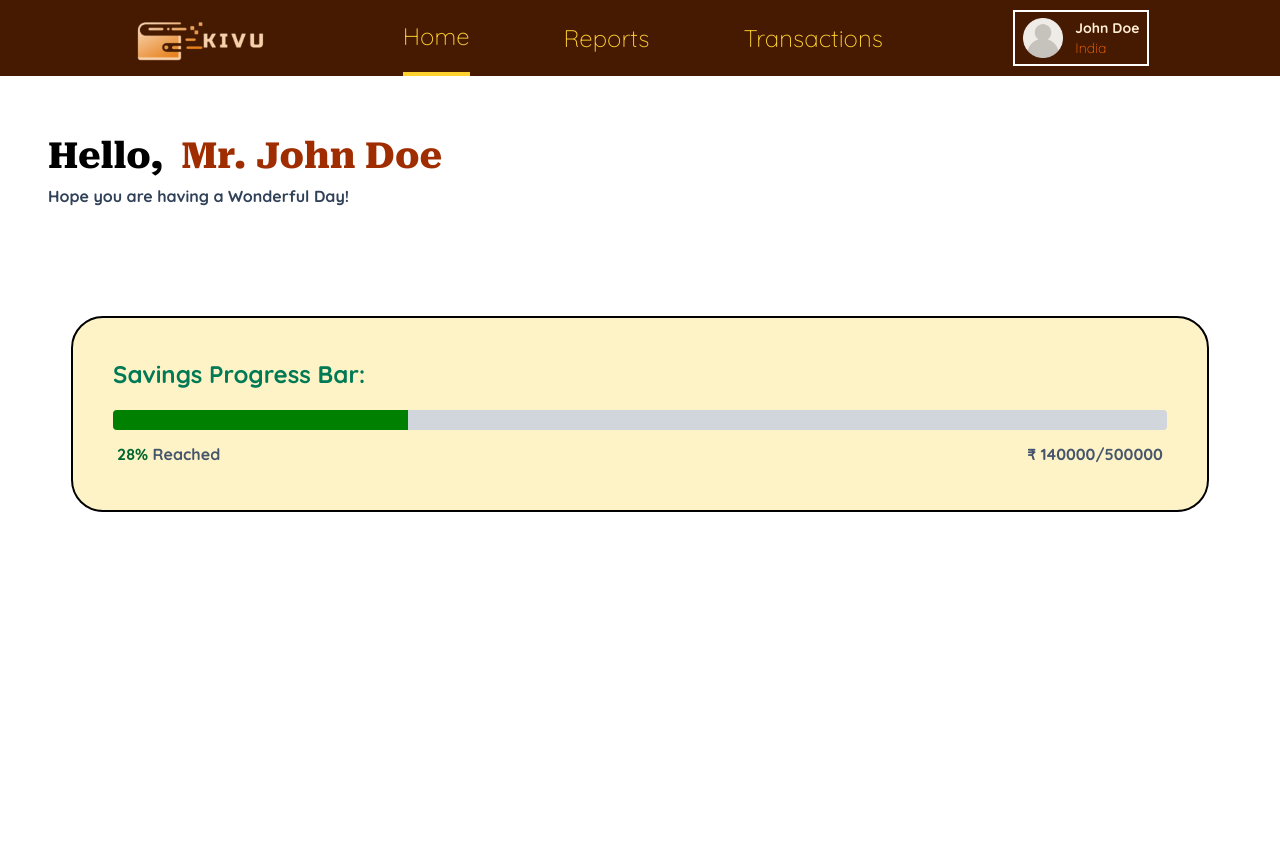
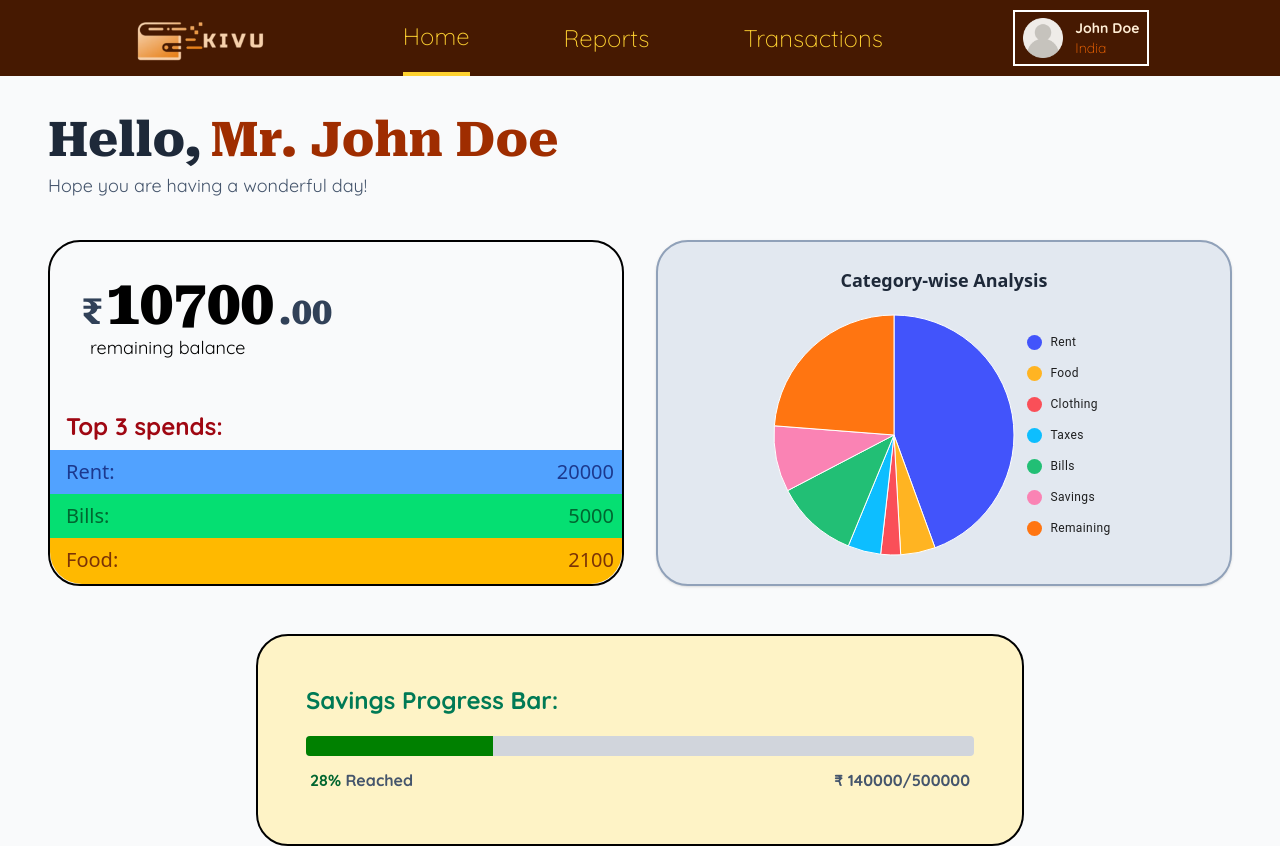
Before and after one commit to AnshKumar299/Kivu, a React (Vite) app in the folder Kivu/: page / in a window 1280 px wide. Before the commit the page ends 800 px from the top, so only its background shows below. Built offline with nearby package versions, Linux system fonts and the light colour scheme; the HTML template or start-up script is replaced by a standard one; a web font is replaced by a local one.

Commit message:
made balance component.Remaining: quick add transac

```diff
--- a/Kivu/package.json
+++ b/Kivu/package.json
@@ -10,6 +10,10 @@
     "preview": "vite preview"
   },
   "dependencies": {
+    "@emotion/react": "^11.14.0",
+    "@emotion/styled": "^11.14.0",
+    "@mui/material": "^7.1.2",
+    "@mui/x-charts": "^8.5.3",
     "@reduxjs/toolkit": "^2.8.2",
     "@tailwindcss/vite": "^4.1.10",
     "react": "^19.1.0",
--- a/Kivu/src/components/BalanceBar.jsx
+++ b/Kivu/src/components/BalanceBar.jsx
@@ -10,7 +10,7 @@ function BalanceBar() {
   ];
 
   return (
-    <div className='px-10 w-8/9 border-2 p-10 rounded-4xl bg-amber-100'>
+    <div className="h-full w-full p-12 border-2 rounded-4xl bg-amber-100">
         <div className="font-quicksand font-extrabold pb-5 text-2xl text-emerald-700 ">
             Savings Progress Bar:
         </div>
--- /dev/null
+++ b/Kivu/src/components/BalanceComponent.jsx
@@ -0,0 +1,50 @@
+import * as React from 'react';
+import { useSelector } from 'react-redux';
+
+function getTop3Spends(balance) {
+  return Object.entries(balance)
+    .filter(([key]) => !['net', 'savings', 'remaining'].includes(key))
+    .sort(([, a], [, b]) => b - a)
+    .slice(0, 3);
+}
+
+function toProperCase(str) {
+  return str
+    .toLowerCase()
+    .replace(/\b\w/g, char => char.toUpperCase());
+}
+
+export default function BalanceComponent() {
+  const balance = useSelector((state) => state.balance);
+    const top3=getTop3Spends(balance);
+  return (
+    <div className="border-2 rounded-4xl h-full w-full ">
+      <div className='p-8'>
+        <h1 className='font-robotoserif font-extrabold text-4xl text-slate-700 '>
+        ₹<span className='text-black p-1 text-6xl'>{balance.remaining}</span>.00
+      </h1>
+      <p className='font-quicksand pl-2 text-lg '>
+        remaining balance
+      </p>
+      </div>
+      <div className='pt-4 h-full w-full'>
+        <h2 className='font-quicksand text-2xl font-bold text-red-800 pb-2 pl-4'>Top 3 spends:</h2>
+        <ul>
+            <li className='flex justify-between text-xl text-blue-900 bg-blue-400 h-full w-full p-2 pl-4'>
+                <p>{toProperCase(top3[0][0])}:</p>
+                <p>{top3[0][1]}</p>
+            </li>
+            <li className='flex justify-between text-xl text-green-800 bg-green-400 p-2 pl-4'>
+                <p>{toProperCase(top3[1][0])}:</p>
+                <p>{top3[1][1]}</p>
+            </li>
+            <li className='flex justify-between text-xl text-amber-900 bg-amber-400 h-full w-full p-2 pl-4 pb-2.5 rounded-b-4xl'>
+                <p>{toProperCase(top3[2][0])}:</p>
+                <p>{top3[2][1]}</p>
+            </li>
+        </ul>
+
+      </div>
+    </div>
+  );
+}
--- a/Kivu/src/components/Home.jsx
+++ b/Kivu/src/components/Home.jsx
@@ -1,24 +1,52 @@
-import React from 'react'
-import NavBar from './NavBar'
-import BalanceBar from './BalanceBar'
-import{ useSelector,useDispatch } from 'react-redux';
+import React from 'react';
+import NavBar from './NavBar';
+import BalanceBar from './BalanceBar';
+import PieDistribution from './PieDistribution';
+import { useSelector } from 'react-redux';
+import BalanceComponent from './BalanceComponent';
 
 const Home = () => {
-  const username=useSelector((state)=>state.username.name)
-  const gender= useSelector((state)=>state.username.gender)
+  const username = useSelector((state) => state.username.name);
+  const gender = useSelector((state) => state.username.gender);
+
   return (
-    <div >
-        <NavBar/>
-        <div className='h-60 flex justify-center flex-col pl-12 pb-12'>
-          <h1 className='font-robotoserif font-extrabold text-4xl pb-2'>Hello, <span className='p-2 text-orange-800 line'>{gender==='male'?'Mr. ':'Ms. '} {username} </span> </h1>
-          <p  className='font-quicksand text-md font-bold text-slate-700'>Hope you are having a Wonderful Day!</p>
-        </div>
-        <div className='w-full flex justify-center items-center'>
-          <BalanceBar/>
+    <div className="min-h-screen bg-gray-50">
+      <NavBar />
+
+      {/* Greeting Section */}
+      <div className="py-10 px-6 md:px-12">
+        <h1 className="font-robotoserif font-extrabold text-3xl md:text-5xl text-gray-800">
+          Hello,
+          <span className="text-orange-800 ml-2">
+            {gender === 'male' ? 'Mr.' : 'Ms.'} {username}
+          </span>
+        </h1>
+        <p className="font-quicksand text-base md:text-lg text-slate-600 mt-2">
+          Hope you are having a wonderful day!
+        </p>
+      </div>
+
+      {/* Side-by-Side Section */}
+      <div className="flex flex-col md:flex-row justify-center items-start px-4 md:px-12 gap-8">
+        {/* Balance Component */}
+        <div className="w-full md:w-1/2 max-w-xl">
+          <BalanceComponent />
         </div>
 
+        {/* Pie Chart */}
+        <div className="w-full md:w-1/2 max-w-xl">
+          <PieDistribution />
+        </div>
+      </div>
+
+      {/* Balance Bar centered below */}
+      <div className="flex justify-center items-center px-4 md:px-12 mt-12">
+        <div className="w-full max-w-3xl">
+          <BalanceBar />
+        </div>
+      </div>
     </div>
-  )
-}
+  );
+};
 
-export default Home
+export default Home;
--- /dev/null
+++ b/Kivu/src/components/PieDistribution.jsx
@@ -0,0 +1,40 @@
+import * as React from 'react';
+import { PieChart } from '@mui/x-charts/PieChart';
+import { useSelector } from 'react-redux';
+
+export default function PieDistribution() {
+  const balance = useSelector((state) => state.balance);
+
+  const distribution = Object.entries(balance)
+    .filter(([key]) => key !== 'net' && typeof balance[key] === 'number')
+    .map(([key, value], index) => ({
+      id: index,
+      value,
+      label: key.charAt(0).toUpperCase() + key.slice(1),
+    }));
+
+  return (
+    <div className="bg-slate-200 rounded-[2rem] border-2 border-slate-400 p-6 w-full max-w-5xl mx-auto shadow-sm">
+      <h2 className="text-lg font-semibold text-center mb-4 text-gray-800">
+        Category-wise Analysis
+      </h2>
+      <div className="flex justify-center">
+        <PieChart
+          height={250}
+          width={250} // try 600 or more if needed
+          series={[
+            {
+              data: distribution,
+              highlightScope: { fade: 'global', highlight: 'item' },
+              faded: {
+                innerRadius: 30,
+                additionalRadius: -30,
+                color: 'gray',
+              },
+            },
+          ]}
+        />
+      </div>
+    </div>
+  );
+}
--- a/Kivu/src/features/moneydata/balanceSlice.jsx
+++ b/Kivu/src/features/moneydata/balanceSlice.jsx
@@ -1,17 +1,24 @@
 import { createSlice } from "@reduxjs/toolkit";
 
 let initialState = {
-  net:45000,
-  rent:20000,
-  food:5000,
-  clothing:6000,
-  taxes:2000,
-  bills:5000,
-  micellaneous:3000,
-  savings:0
-}
+  net: 45000,
+  rent: 20000,
+  food: 2100,
+  clothing: 1200,
+  taxes: 2000,
+  bills: 5000,
+  savings: 4000,
+  remaining: 0,
+};
 
-initialState.savings=initialState.net-(initialState.rent+initialState.bills+initialState.clothing+initialState.food+initialState.taxes);
+const calculateTotals = (state) => {
+  // Spending keys to include
+  const spendingKeys = ['rent', 'food', 'clothing', 'taxes', 'bills', 'savings'];
+  const totalSpending = spendingKeys.reduce((sum, key) => sum + (state[key] || 0), 0);
+  state.remaining = state.net - totalSpending;
+};
+
+calculateTotals(initialState); // set initial `remaining`
 
 export const balanceSlice = createSlice({
   name: 'balance',
@@ -20,26 +27,20 @@ export const balanceSlice = createSlice({
     addSpending: (state, action) => {
       const { type, amount } = action.payload;
 
-      // Check if the spending type exists in state
       if (state.hasOwnProperty(type)) {
         state[type] += amount;
       } else {
-        // Optionally handle new categories
         state[type] = amount;
       }
 
-      // Recalculate total spendings
-      const totalSpending = Object.entries(state)
-        .filter(([key]) => key !== 'net' && key !== 'savings')
-        .reduce((sum, [, value]) => sum + value, 0);
+      // Recalculate remaining and savings
+      const fixedKeys = ['rent', 'food', 'clothing', 'taxes', 'bills'];
+      const totalFixedSpending = fixedKeys.reduce((sum, key) => sum + (state[key] || 0), 0);
+      state.savings = state.net - totalFixedSpending;
+      calculateTotals(state);
+    },
+  },
+});
 
-      // Update savings
-      state.savings = state.net - totalSpending;
-    }
-  },
-})
-
-// Action creators are generated for each case reducer function
-export const { addSpending } = balanceSlice.actions
-
-export default balanceSlice.reducer
+export const { addSpending } = balanceSlice.actions;
+export default balanceSlice.reducer;
```
Also changed, not shown: 1 other file (tests, documents, lock files or other folders).
